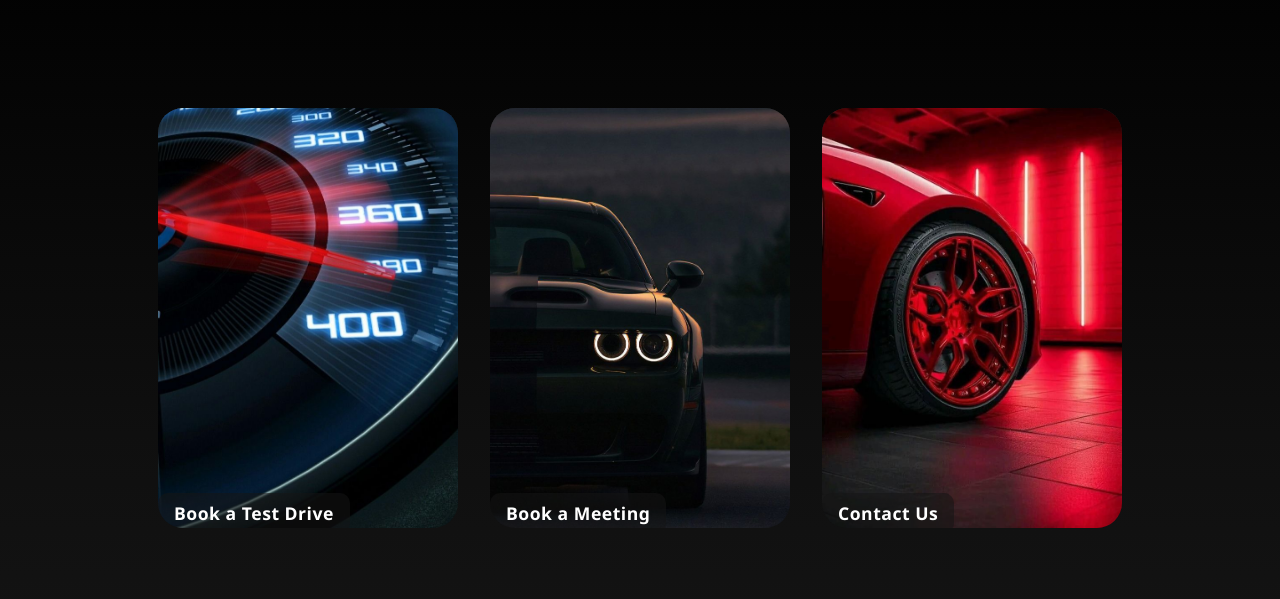
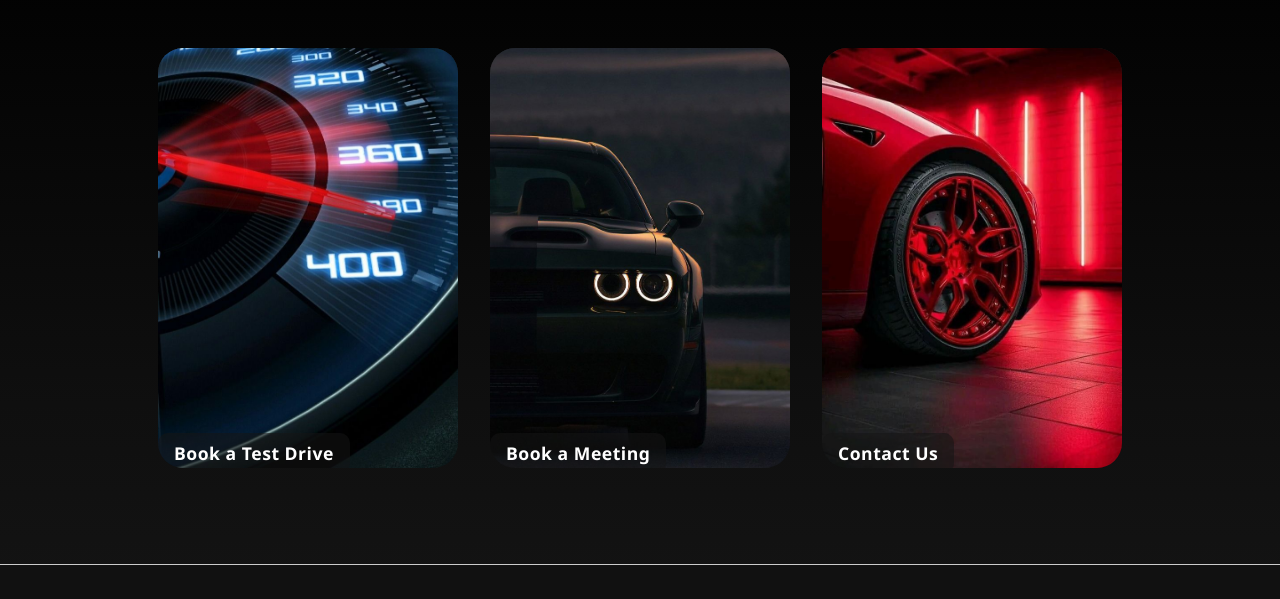
Before and after one commit to MarwaAkeel29/MarwaAkeel29.github.io, a plain HTML site: page pages/contact.html in a window 1280 px wide. Shown: the part 86-685 px from the top of the page. Drawn offline with Linux system fonts and the light colour scheme.

Commit message:
removed extra top margin

```diff
--- a/pages/contact.css
+++ b/pages/contact.css
@@ -109,7 +109,6 @@ navbar with spacing and vertical centering. */
   justify-content: center;
   align-items: center; /* vertically centers */
   gap: 2rem;
-  margin-top: 60px; /* Space for fixed navbar */
   padding: 4rem 2rem 6rem; /* Extra bottom padding before footer */
   min-height: 60vh; /* Ensures center feel on tall screens */
 }
```
